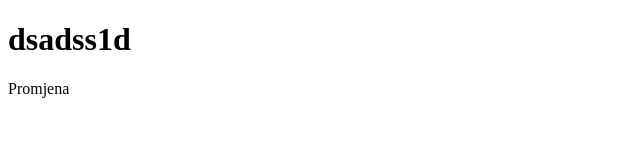
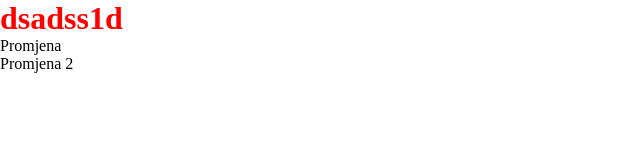
Before and after one commit to JovanJevtic/Marija, a plain HTML site: page index.html in a window 1280 px wide. Shown: the whole page, without its empty margins (0-640 px from the left). Drawn offline with Linux system fonts and the light colour scheme.

Commit message:
Dodao css fajl i dodao jos jedan p tag

```diff
--- a/index.html
+++ b/index.html
@@ -4,9 +4,11 @@
     <meta charset="UTF-8">
     <meta name="viewport" content="width=device-width, initial-scale=1.0">
     <title>Csoooo</title>
+    <link rel="stylesheet" href="./style.css">
 </head>
 <body>
     <h1>dsadss1d</h1>
     <p>Promjena</p>
+    <p>Promjena 2</p>
 </body>
 </html>
--- /dev/null
+++ b/style.css
@@ -0,0 +1,9 @@
+* {
+    margin: 0;
+    padding: 0;
+    box-sizing: border-box;
+}
+
+h1 {
+    color: red;
+}
```
